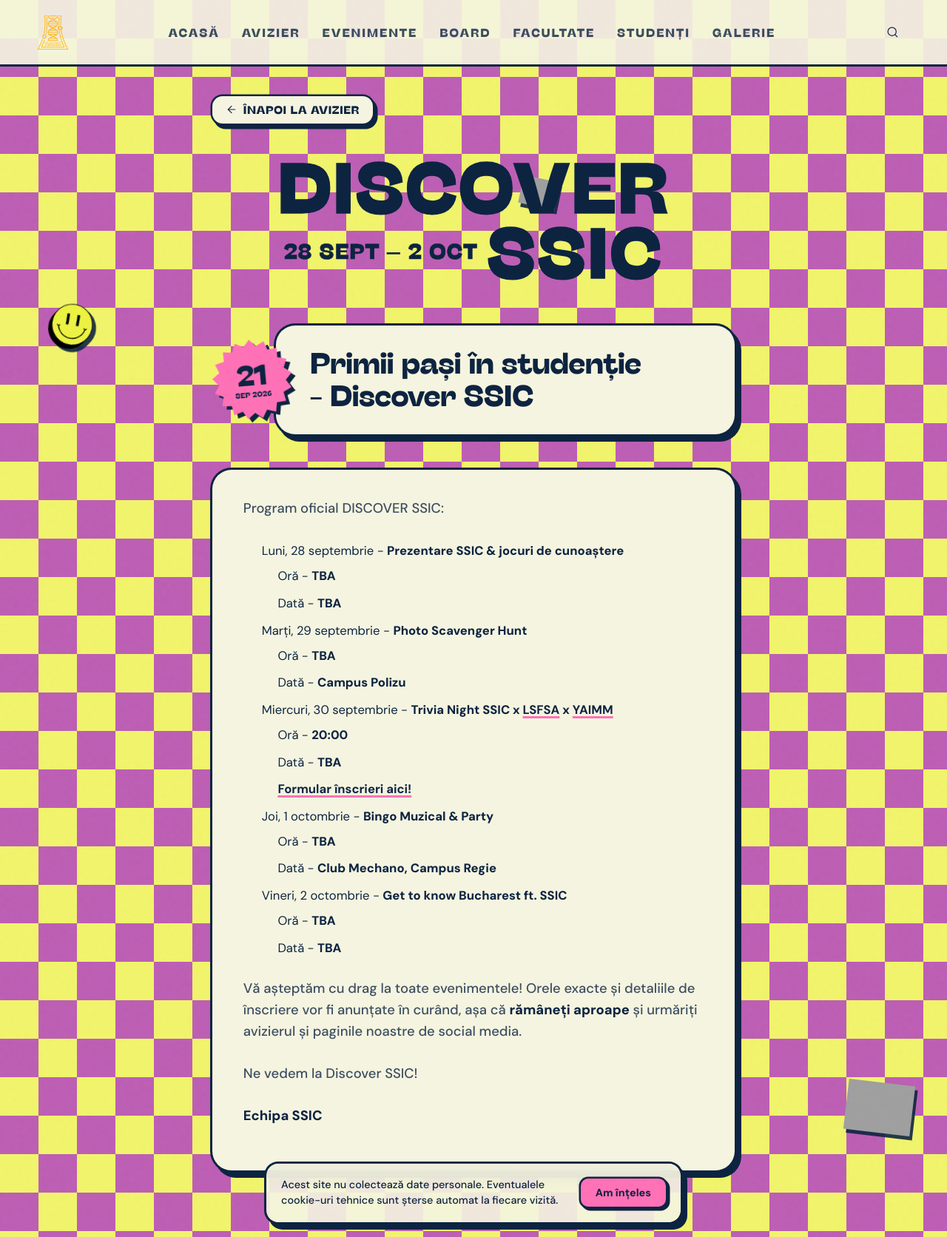
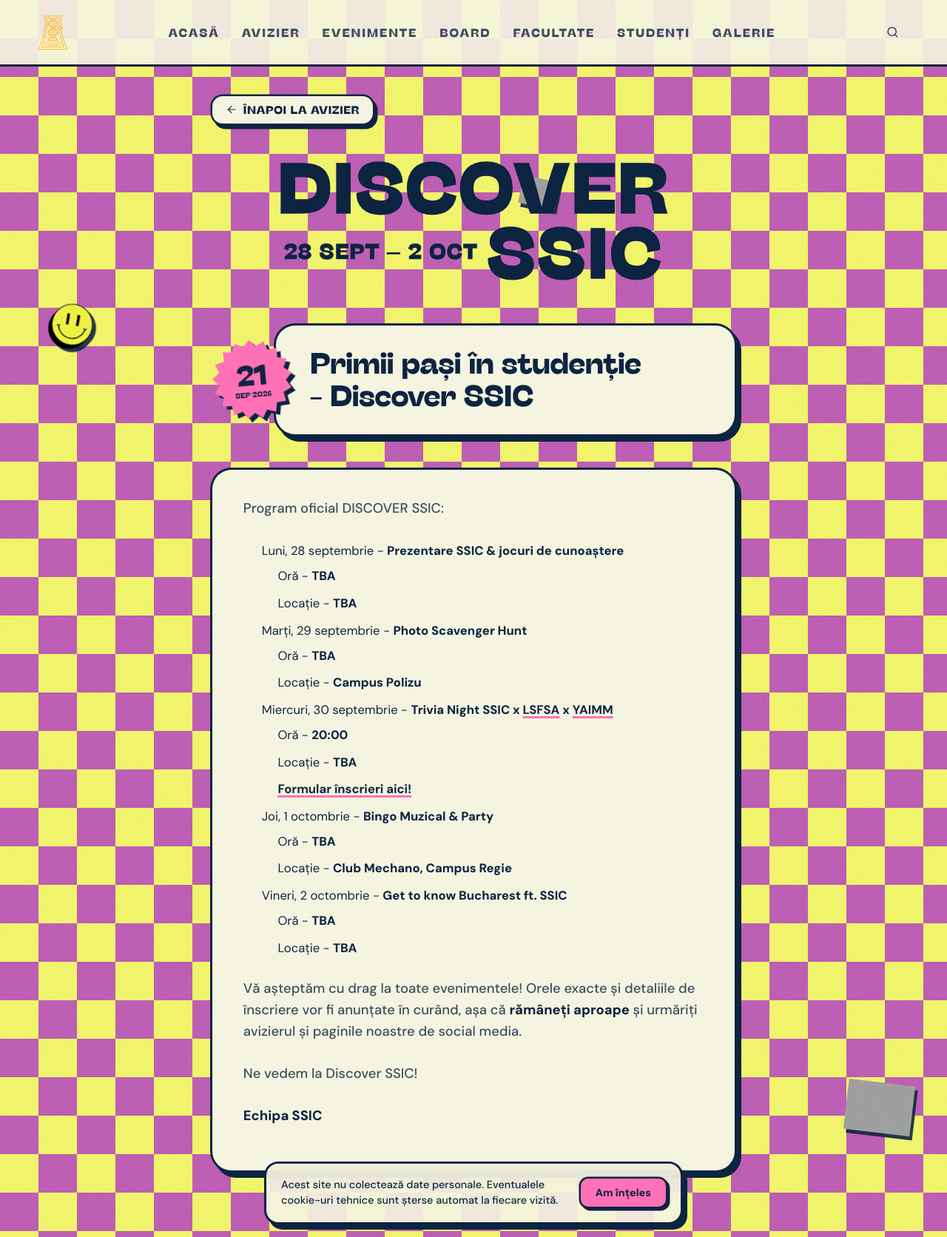
Before and after one commit to prssic/ssic, a Jekyll site: the page built from _avizier/anunt-discover-ssic.md, in a window 1280 px wide. Shown: the whole page at 74% size. Built offline with Jekyll 4.4.1, drawn with Linux system fonts in a browser that asks for light colours; nearby versions of some CDN libraries; a script that is not in the unit is left out; grey boxes are pictures that could not be loaded.

Commit message:
Update anunt-discover-ssic.md

```diff
--- a/_avizier/anunt-discover-ssic.md
+++ b/_avizier/anunt-discover-ssic.md
@@ -14,24 +14,24 @@ Program oficial DISCOVER SSIC:
 
 * Luni, 28 septembrie - **Prezentare SSIC & jocuri de cunoaștere**
   * Oră - **TBA**
-  * Dată - **TBA**
+  * Locație - **TBA**
 
 * Marți, 29 septembrie - **Photo Scavenger Hunt**
   * Oră - **TBA**
-  * Dată - **Campus Polizu**
+  * Locație - **Campus Polizu**
 
 * Miercuri, 30 septembrie - **Trivia Night SSIC x [LSFSA](https://www.instagram.com/lsfsa.bucuresti/) x [YAIMM](https://www.instagram.com/youthinactionimm/)**
   * Oră - **20:00**
-  * Dată - **TBA**
+  * Locație - **TBA**
   * **[Formular înscrieri aici!](https://docs.google.com/forms/d/e/1FAIpQLSdzqtD7E1TSbexXeLJ8lh_Zte9-5Jk5dHWm1_94yVSK8EGkQA/viewform)**
 
 * Joi, 1 octombrie - **Bingo Muzical & Party**
   * Oră - **TBA**
-  * Dată - **Club Mechano, Campus Regie**
+  * Locație - **Club Mechano, Campus Regie**
 
 * Vineri, 2 octombrie - **Get to know Bucharest ft. SSIC**
   * Oră - **TBA**
-  * Dată - **TBA**
+  * Locație - **TBA**
 
 Vă așteptăm cu drag la toate evenimentele! Orele exacte și detaliile de înscriere vor fi anunțate în curând, așa că **rămâneți aproape** și urmăriți avizierul și paginile noastre de social media.
 
```
